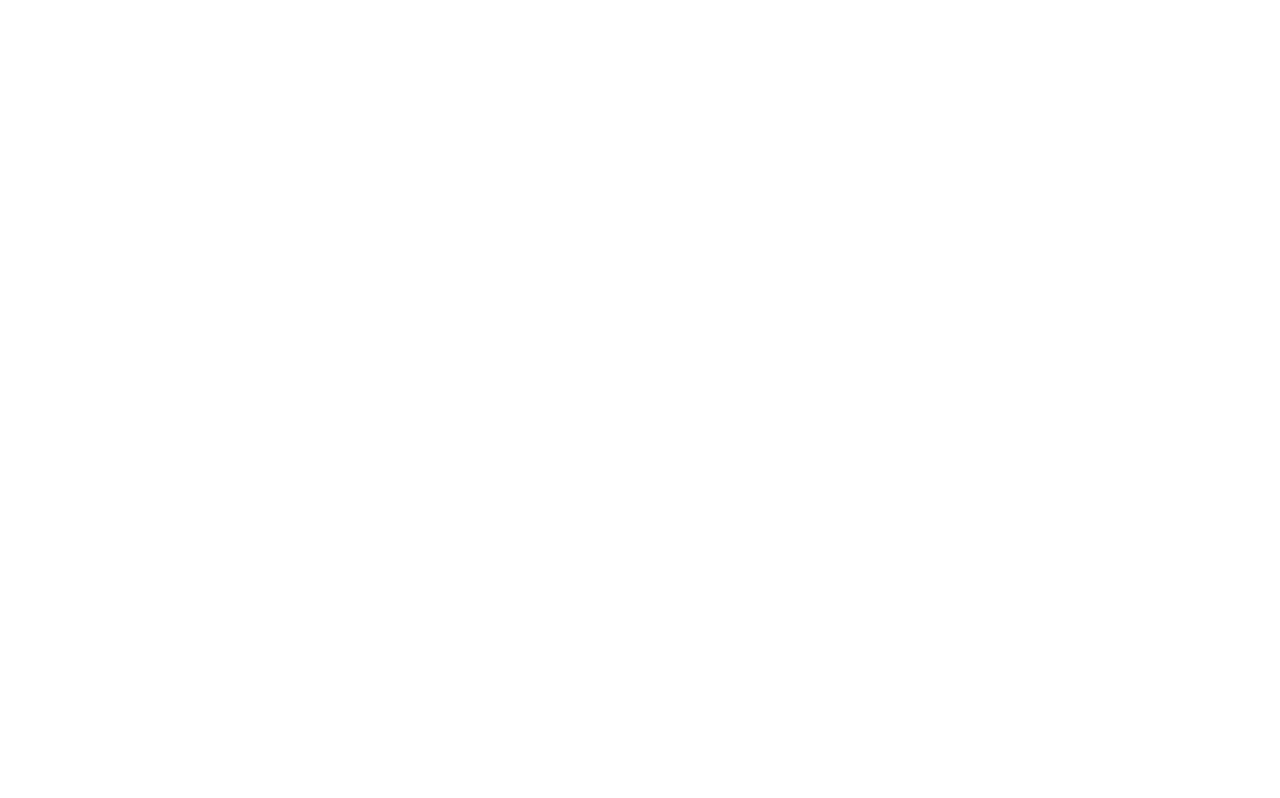
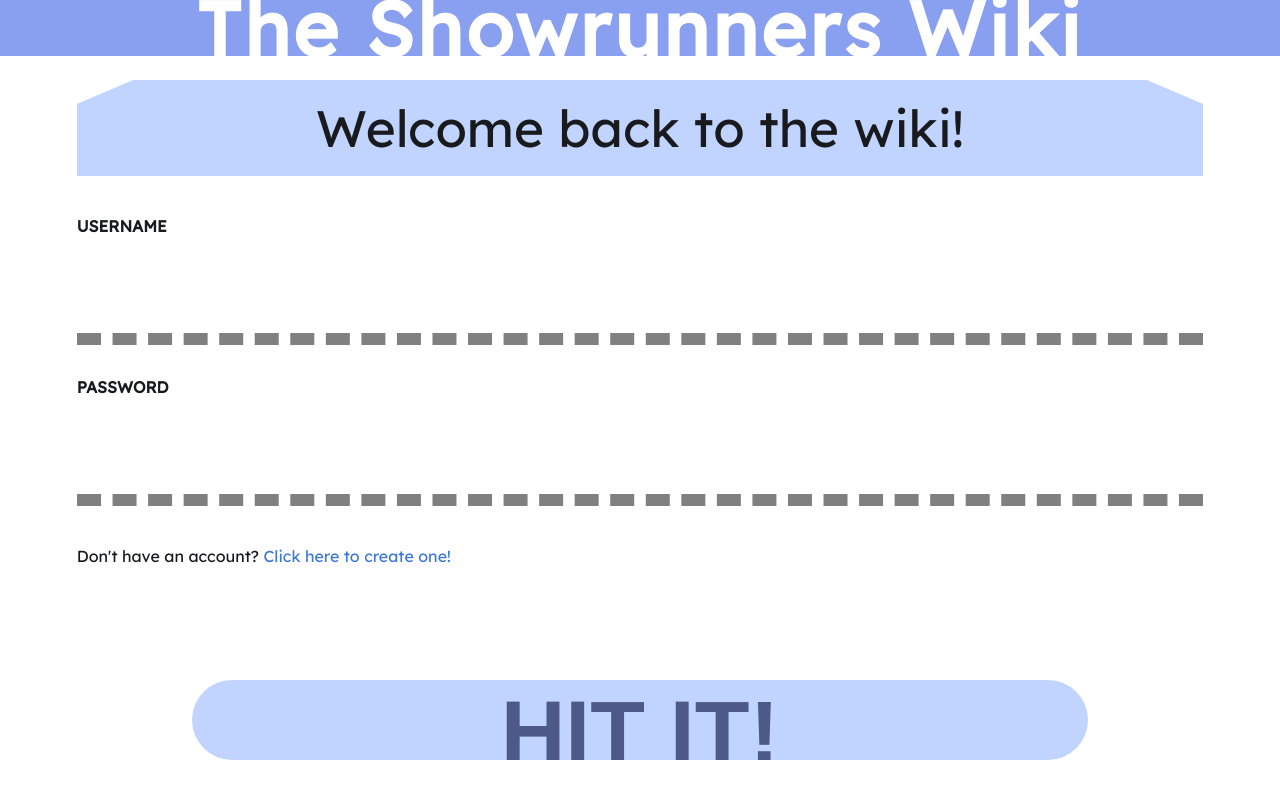
Before and after one commit to Makuwro/dragowik, a React (Create React App) app: page /wiki/login in a window 1280 px wide. Built offline with nearby package versions, Linux system fonts and the light colour scheme.

Commit message:
Create login component

```diff
--- a/src/App.js
+++ b/src/App.js
@@ -5,6 +5,7 @@
 import Article from "./comps/Article";
 import Outline from "./comps/Outline";
 import UserRegistration from "./comps/UserRegistration";
+import UserLogin from "./comps/UserLogin";
 import {Switch, Route, BrowserRouter as Router} from "react-router-dom";
 
 class App extends React.Component {
@@ -60,6 +61,14 @@
               <Header wikiName="The Showrunners Wiki" />
               <UserRegistration />
             </Route>
+
+            <Route path="/wiki/login">
+              <Helmet>
+                <title>Welcome back to The Showrunners Wiki</title>
+              </Helmet>
+              <Header wikiName="The Showrunners Wiki" />
+              <UserLogin />
+            </Route>
           </Switch>
         </Router>
       </div>
--- /dev/null
+++ b/src/comps/UserLogin.js
@@ -0,0 +1,109 @@
+import React from "react";
+import "../styles/registration.css";
+import NotificationPrompt from "./NotificationPrompt";
+import UserRegistration from "./UserRegistration";
+import {Link} from "react-router-dom";
+
+class UserLogin extends UserRegistration {
+
+  constructor(props) {
+    super(props);
+    this.state = {
+      username: "",
+      password: "",
+      notificationVisible: false,
+      notificationMessage: "",
+      serverProcessing: false,
+      notifTimeout: null,
+      takenUsernames: []
+    };
+  };
+
+  async submitForm(e) {
+
+    e.preventDefault();
+
+    if (this.serverProcessing) {
+      return;
+    };
+
+    this.setServerProcessing(true);
+
+    var response;
+    try {
+
+      response = await fetch("/api/user/session", {
+        method: "PUT",
+        headers: {
+          password: this.state.password,
+          'Content-Type': 'application/json',
+        },
+        body: JSON.stringify({
+          username: this.state.username
+        })
+      });
+
+      if (!response.ok) {
+        throw response;
+      };
+
+    } catch (err) {
+      switch (response.status) {
+        case 403:
+          console.log("Entered wrong password for " + this.state.username);
+          this.newErrorPrompt("Wrong password");
+
+          break;
+
+        case 404:
+          console.log("User " + this.state.username + " doesn't exist");
+          this.newErrorPrompt("That user doesn't exist!");
+
+          break;
+
+        case 500:
+          console.log("Buzzkill! Server error. We can't log you in right now.");
+          this.newErrorPrompt("Buzzkill! Server error. We can't log you in right now.");
+
+        default:
+          break;
+      };
+      this.setServerProcessing(false);
+    };
+
+    return false;
+  };
+
+  render() {
+    return (
+      <div>
+        <NotificationPrompt visible={this.state.notificationVisible} message={this.state.notificationMessage} />
+        <div id="registration">
+          <div id="registration-notice">Welcome back to the wiki!</div>
+          <form id="registration-form" onSubmit={this.submitForm}>
+            <div className="registration-section">
+              <div>Username</div>
+              <input type="text" value={this.state.username} onChange={event => this.updateValue(event, "username")} name="makuwro-username" required />
+            </div>
+
+            <div className="registration-section">
+              <div>Password</div>
+              <input type="password" value={this.state.password} onChange={event => this.updateValue(event, "password")} className="password" name="makuwro-password" required />
+            </div>
+
+            <div id="registration-terms">
+              <div>Don't have an account? <Link to="/wiki/register">Click here to create one!</Link></div>
+            </div>
+
+            <div id="registration-submit" className={this.state.serverProcessing ? "registration-submit-disabled" : undefined}>
+              <input type="submit" value={this.state.serverProcessing ? "PLEASE WAIT" : "Hit it!"} />
+            </div>
+
+          </form>
+        </div>
+      </div>
+    );
+  };
+};
+
+export default UserLogin;
--- a/src/styles/registration.css
+++ b/src/styles/registration.css
@@ -43,6 +43,10 @@
   border: none;
   display: flex;
   align-items: center;
+}
+
+#registration-terms div {
+  text-align: center;
 }
 
 #registration-terms input {
```
